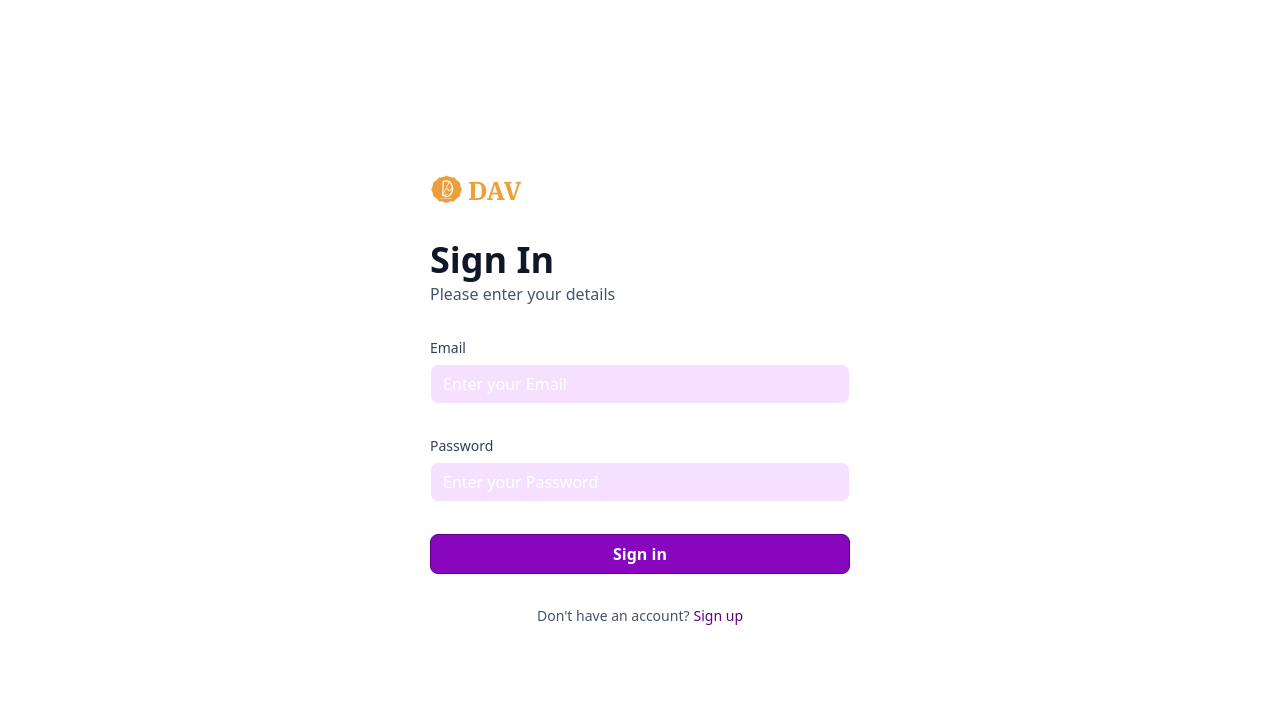
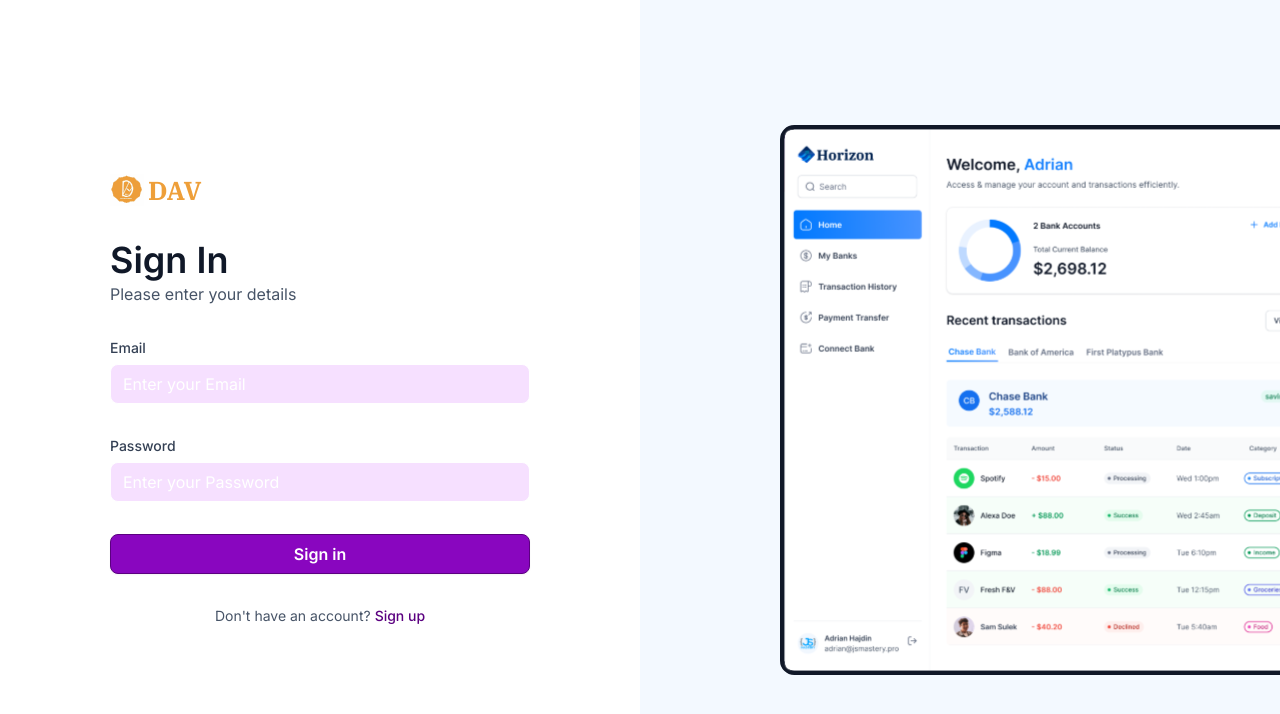
Before and after one commit to Davidson3556/DavBank, a Next.js app: page /sign-in in a window 1280 px wide. Shown: the top 714 px of the page. Built offline with nearby package versions, Linux system fonts and the light colour scheme.

Commit message:
sign in/sign modification

```diff
--- a/app/(auth)/layout.tsx
+++ b/app/(auth)/layout.tsx
@@ -1,12 +1,26 @@
+import Image from "next/image";
+
 export default function RootLayout({
     children,
   }: Readonly<{
     children: React.ReactNode;
   }>) {
     return (
-      <main>
+      <main className="flex min-h-screen w-full
+      justify-between font-inter">
+          {children}
 
-          {children}
+          <div className="auth-asset">
+            <div>
+                <Image
+                src="/icons/auth-image.svg"
+                alt="Auth Image"
+                width={500}
+                height={500}
+                />
+            </div>
+
+          </div>
       </main>
     );
   }
--- a/app/(root)/layout.tsx
+++ b/app/(root)/layout.tsx
@@ -2,6 +2,7 @@
 import Sidebar from "@/components/ui/Sidebar";
 import { getLoggedInUser } from "@/lib/actions/user.actions";
 import Image from "next/image";
+import { redirect } from "next/navigation";
 
 export default async function RootLayout({
   children,
@@ -9,6 +10,8 @@
   children: React.ReactNode;
 }>) {
   const loggedIn = await getLoggedInUser();
+
+  if(!loggedIn) redirect('/sign-in')
 
   return (
     <main className="flex
--- a/components/Footer.tsx
+++ b/components/Footer.tsx
@@ -16,16 +16,16 @@
     <footer className="footer">
     <div className={type==='mobile' ? 'footer_name-mobile': 'footer_name'}>
         <p className="text-xl font-bold text-gray-700">
-            {user.name[0]}
+            {user?.name[0]}
         </p>
     </div>
     <div className={type==='mobile' ?
     'footer_email-mobile': 'footer_email'}>
       <h1 className="text-14 truncate font-semibold text-gray-700">
-        {user.name}
+        {user?.name}
       </h1>
     <p className="text-14 truncate font-normal text-gray-600">
-        {user.email}
+        {user?.email}
     </p>
     </div>
 
--- a/components/ui/BankCard.tsx
+++ b/components/ui/BankCard.tsx
@@ -11,7 +11,7 @@
                 <div>
                     <h1 className='text-16 font-semibold
                     text-white'>
-                        {account.name || userName}
+                        {userName}
                     </h1>
                     <p className='font-ibm-plex-serif font-black
                     text-white'>
```
